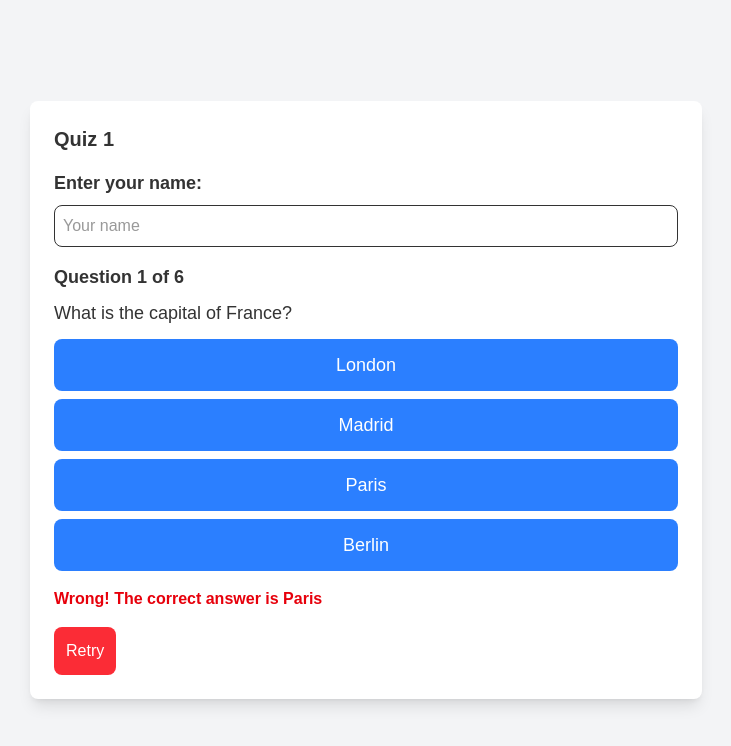
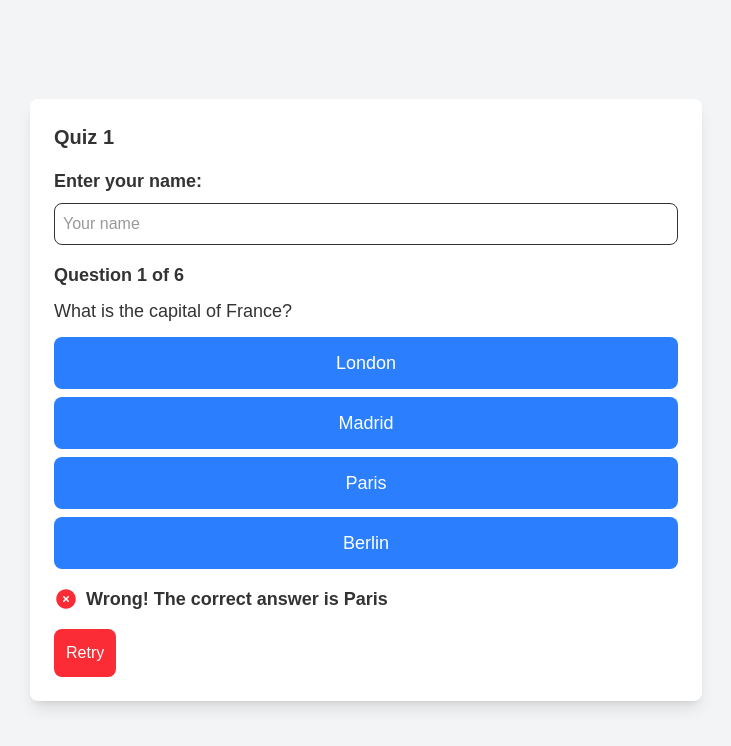
Before and after one commit to Eunike341/quiz-app, a React (Vite) app: page / in a window 1280 px wide. Both pictures are taken after a click on the button "London". Shown: the top 746 px of the page, without its empty margins (274-1005 px from the left). Built offline with nearby package versions, Linux system fonts and the light colour scheme.

Commit message:
add hover effect

```diff
--- a/package.json
+++ b/package.json
@@ -10,6 +10,7 @@
     "preview": "vite preview"
   },
   "dependencies": {
+    "@heroicons/react": "^2.2.0",
     "@tailwindcss/vite": "^4.0.1",
     "react": "^18.3.1",
     "react-dom": "^18.3.1"
--- a/src/components/QuizQuestionCard.tsx
+++ b/src/components/QuizQuestionCard.tsx
@@ -1,4 +1,6 @@
 import { QuizQuestionCardProps } from "../interface/QuizQuestionCardProps";
+import { CheckCircleIcon, XCircleIcon } from '@heroicons/react/24/solid'; // Icons for feedback
+
 
 const QuizQuestionCard = ({
   name,
@@ -27,7 +29,7 @@ const QuizQuestionCard = ({
               placeholder="Your name"
               value={name}
               onChange={(e) => setName(e.target.value)}
-              className="border p-2 rounded-lg w-full mt-2"
+              className="border p-2 rounded-lg w-full mt-2 focus:ring-2 focus:ring-blue-500 transition-all"
             />
           </div>
 
@@ -47,10 +49,24 @@ const QuizQuestionCard = ({
               </button>
             ))}
           </div>
-          {feedback && <p className="mt-4 text-red-600 font-bold">{feedback}</p>}
+
+          {feedback && (
+              <div className="mt-4 flex items-center gap-2 text-lg font-bold">
+                {feedback.includes("Correct") ? (
+                  <CheckCircleIcon className="w-6 h-6 text-green-500" />
+                ) : (
+                  <XCircleIcon className="w-6 h-6 text-red-500" />
+                )}
+                <span className={`text-${feedback.includes("Correct") ? "green" : "red"}-600`}>
+                  {feedback}
+                </span>
+              </div>
+          )}
+
+
           {showNext && (
             <button
-              className="mt-4 bg-green-500 text-white p-3 rounded-lg hover:bg-green-700"
+              className="mt-4 bg-green-500 text-white p-3 rounded-lg hover:bg-green-700 active:scale-95 transition-all"
               onClick={handleNextQuestion}
             >
               Next
@@ -58,7 +74,7 @@ const QuizQuestionCard = ({
           )}
           {showRetry && (
             <button
-              className="mt-4 bg-red-500 text-white p-3 rounded-lg hover:bg-red-700"
+              className="mt-4 bg-red-500 text-white p-3 rounded-lg hover:bg-red-700 active:scale-95 transition-all"
               onClick={handleRetry}
             >
               Retry
```
Also changed, not shown: 1 other file (tests, documents, lock files or other folders).
